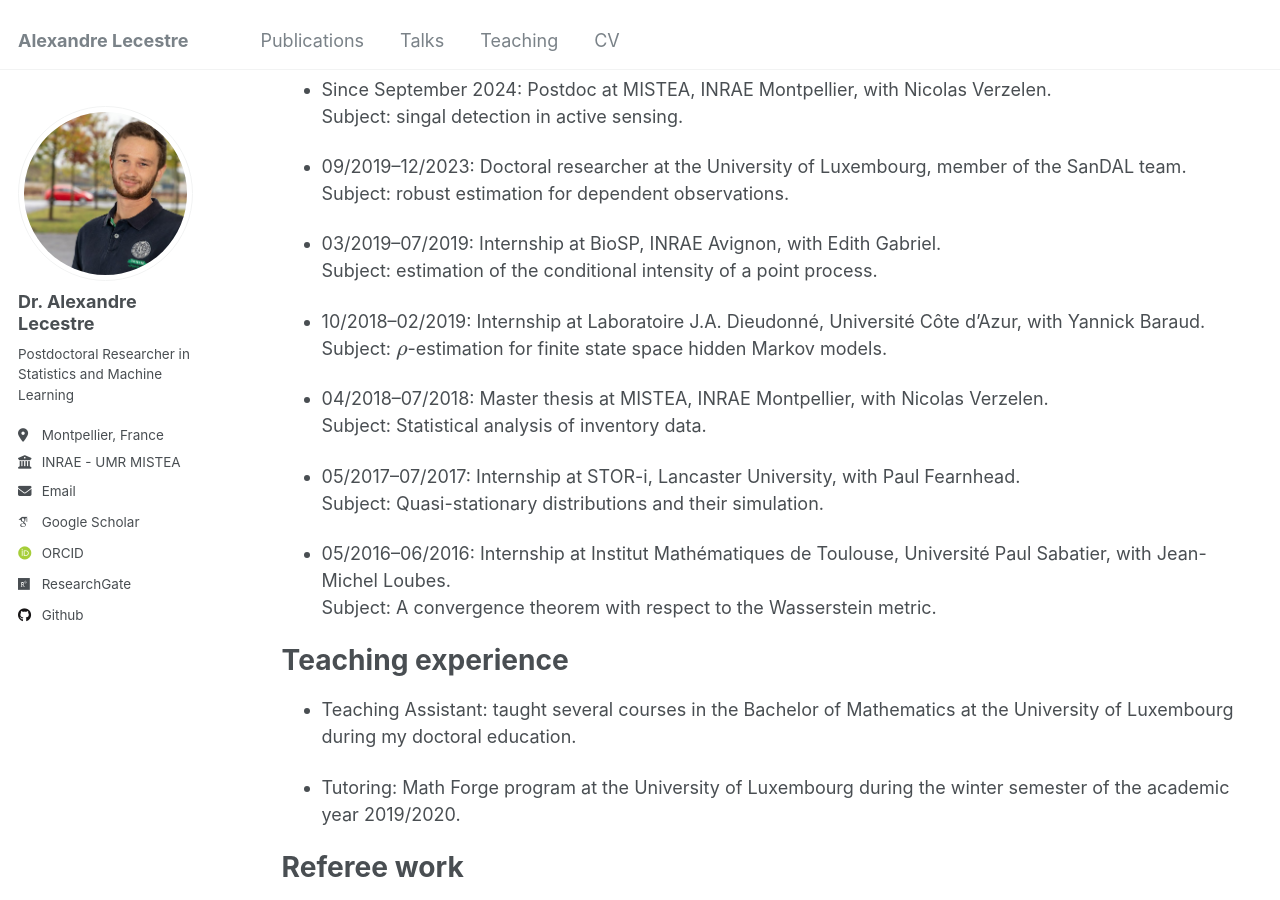
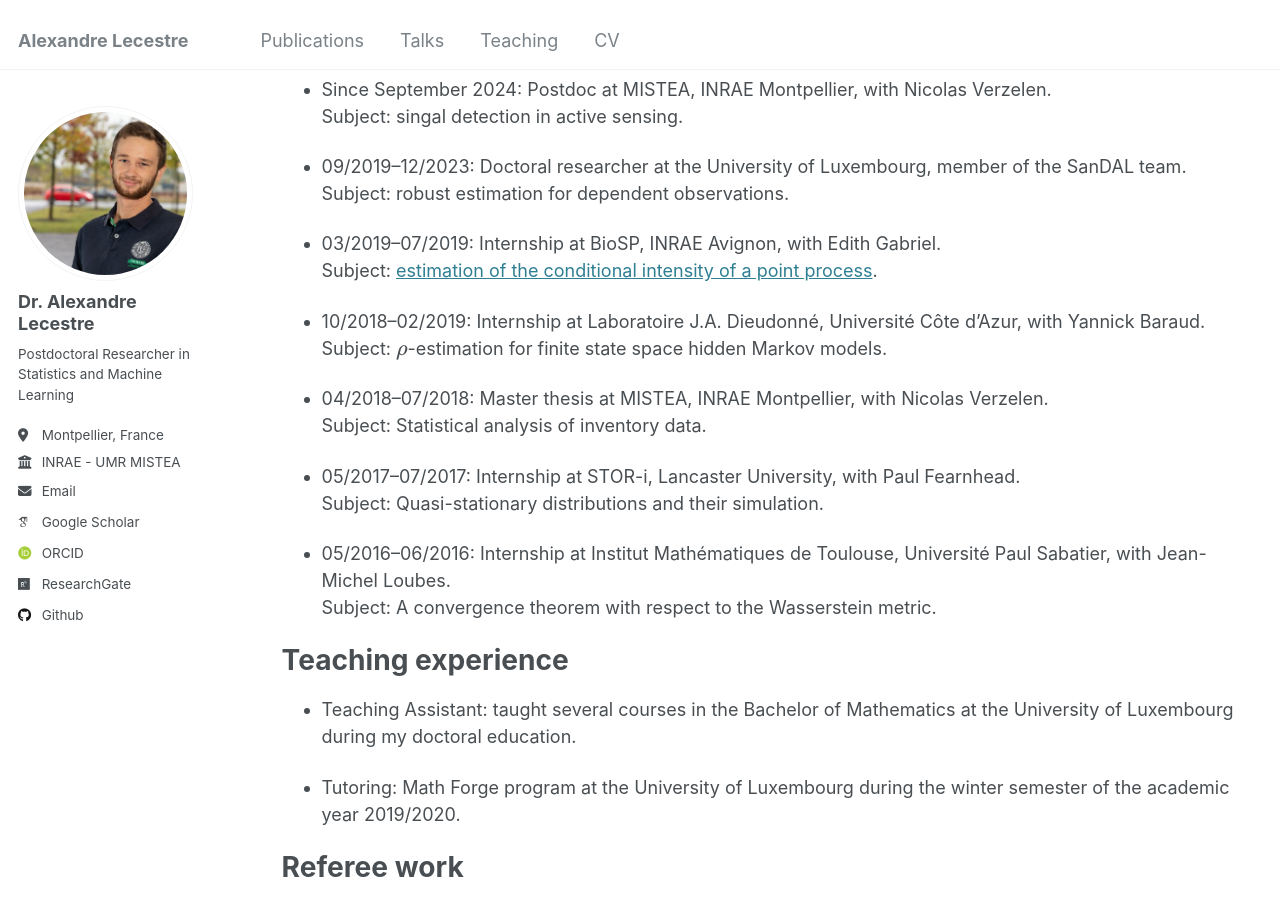
Before and after one commit to alexandre-lecestre/alexandre-lecestre.github.io, a Jekyll site: the page built from _pages/cv.md, in a window 1280 px wide and 900 px high, scrolled down 540 px. Built offline with Jekyll 4.4.1, drawn with Linux system fonts in a browser that asks for light colours; some web fonts are replaced; part of the change alters nothing that is shown.

```diff
--- a/_pages/cv.md
+++ b/_pages/cv.md
@@ -35,7 +35,7 @@ Research experience
   Subject: robust estimation for dependent observations.
 
 * 03/2019--07/2019: Internship at BioSP, INRAE Avignon, with Edith Gabriel.\
-  Subject: estimation of the conditional intensity of a point process.
+  Subject: [estimation of the conditional intensity of a point process](/files/rapport.pdf).
 
 * 10/2018--02/2019: Internship at Laboratoire J.A. Dieudonné, Université Côte d'Azur, with Yannick Baraud.\
   Subject: $$\rho$$-estimation for finite state space hidden Markov models.
```
